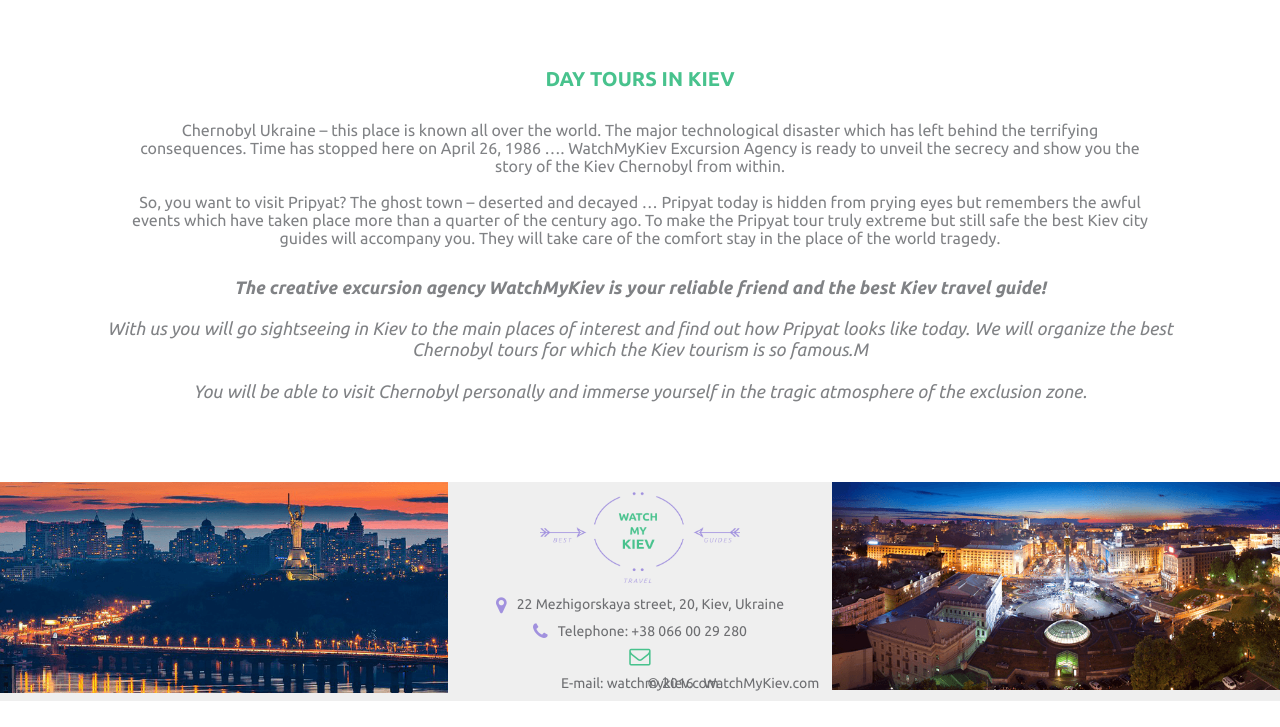
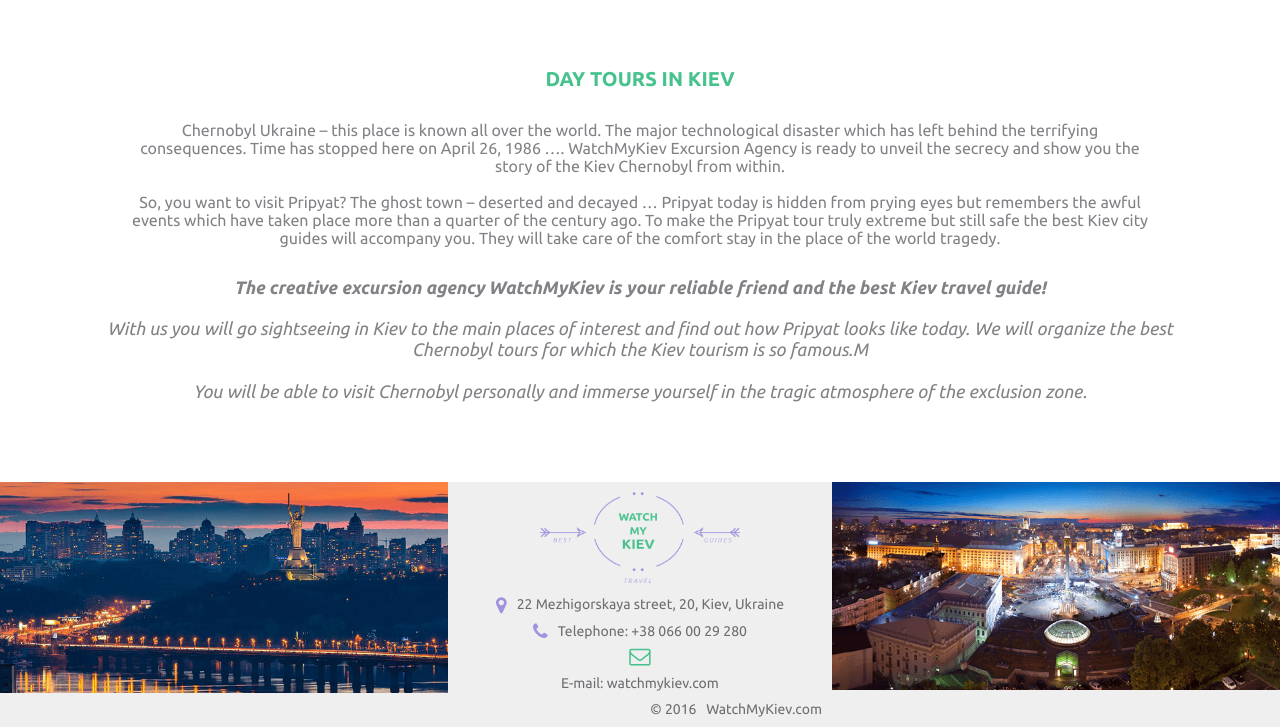
Before and after one commit to paulshvorak/wmk-delay, a plain HTML site: page index.html in a window 1280 px wide. Shown: the part 2550-3277 px from the top of the page. Before the commit the page ends 3251 px from the top, so only its background shows below. Drawn offline with Linux system fonts and the light colour scheme.

Commit message:
version 1.9

```diff
--- a/css/main.css
+++ b/css/main.css
@@ -345,12 +345,6 @@ a {
 	padding-top: 10px;
 }
 
-.copyright {
-	position: absolute;
-	bottom: 10px;
-	right: 36%;
-}
-
 .copyright-link {
 	color: #6d6e71;
 	font-size: 14px;
--- a/index.html
+++ b/index.html
@@ -131,7 +131,7 @@
 
 				<i class="fa fa-envelope-o fa-lg green-fa"></i>
 				<p class="footer-txt">E-mail: watchmykiev.com</p>
-				<p class="footer-txt copyright">© 2016 &nbsp;&nbsp;<a class="copyright-link" href="https://watchMyKiev.com">WatchMyKiev.com</a></p>
+				<p class="footer-txt copyright right">© 2016 &nbsp;&nbsp;<a class="copyright-link" href="https://watchMyKiev.com">WatchMyKiev.com</a></p>
 			</div>
 			<div class="footer__img-block">
 				<img class="footer-img" alt="footer image" src="images/img-4.png">
--- a/js/main.js
+++ b/js/main.js
@@ -13,3 +13,9 @@ $('a[href^="#"]').bind('click.smoothscroll',function (e) {
  		});
 
  });
+
+
+
+$(function(){
+	$('.footer__img-block').css('min-height', $('.footer__block').height());
+});
```
